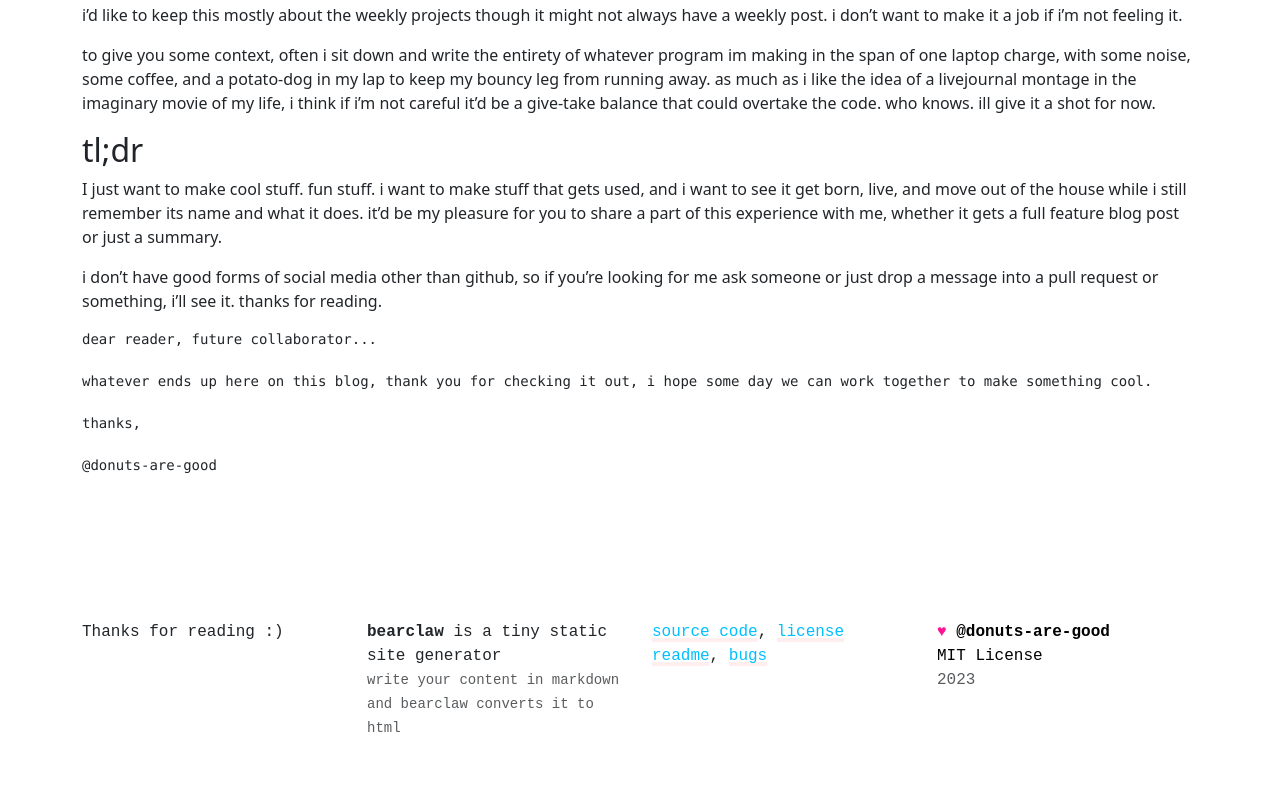
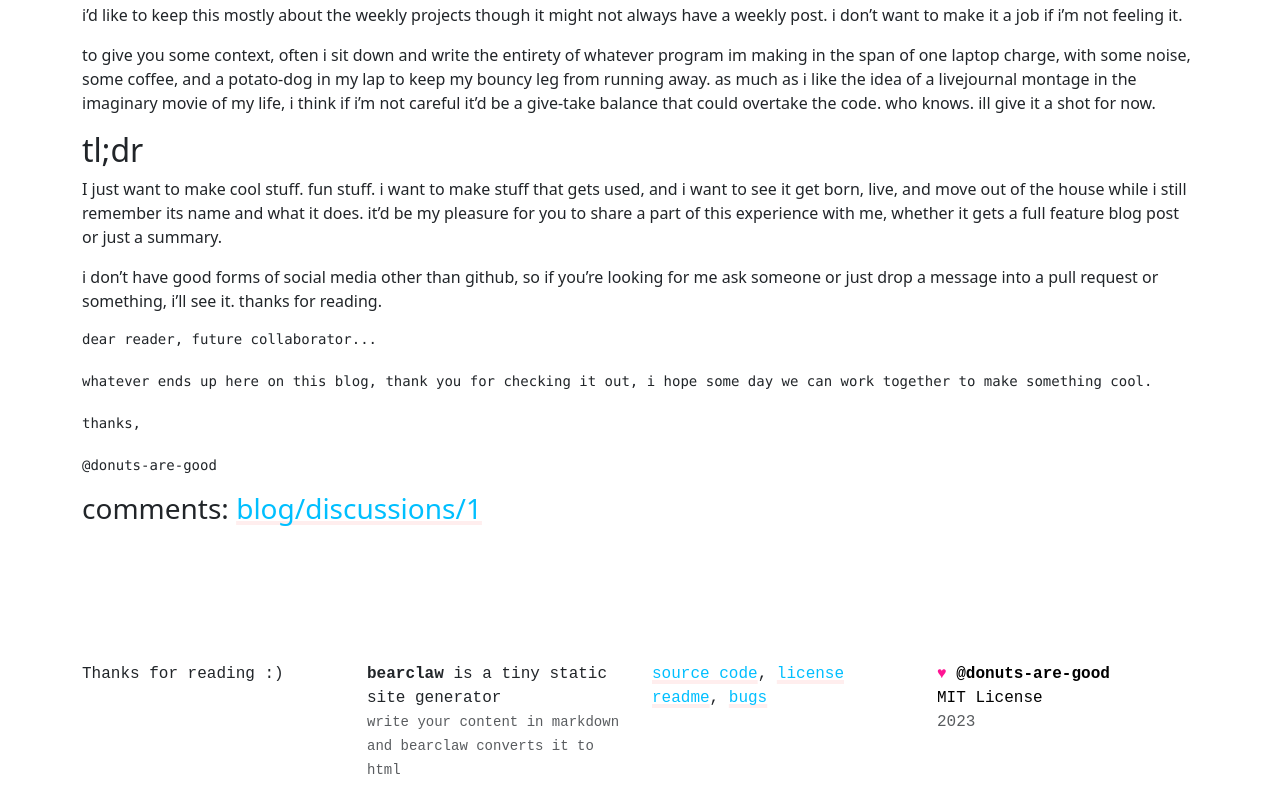
Before and after one commit to donuts-are-good/blog, a plain HTML site: page docs/a-hello-of-sorts.md.html in a window 1280 px wide. Shown: the part 4369-5181 px from the top of the page. Drawn offline with nearby package versions, Linux system fonts and the light colour scheme.

Commit message:
adding comments

```diff
--- a/docs/a-hello-of-sorts.md.html
+++ b/docs/a-hello-of-sorts.md.html
@@ -187,6 +187,8 @@ thanks,
 
 @donuts-are-good
 </code></pre>
+
+<h3>comments: <a href="https://github.com/donuts-are-good/blog/discussions/1">blog/discussions/1</a></3>
 </div>
 </div>
 </div>
```
